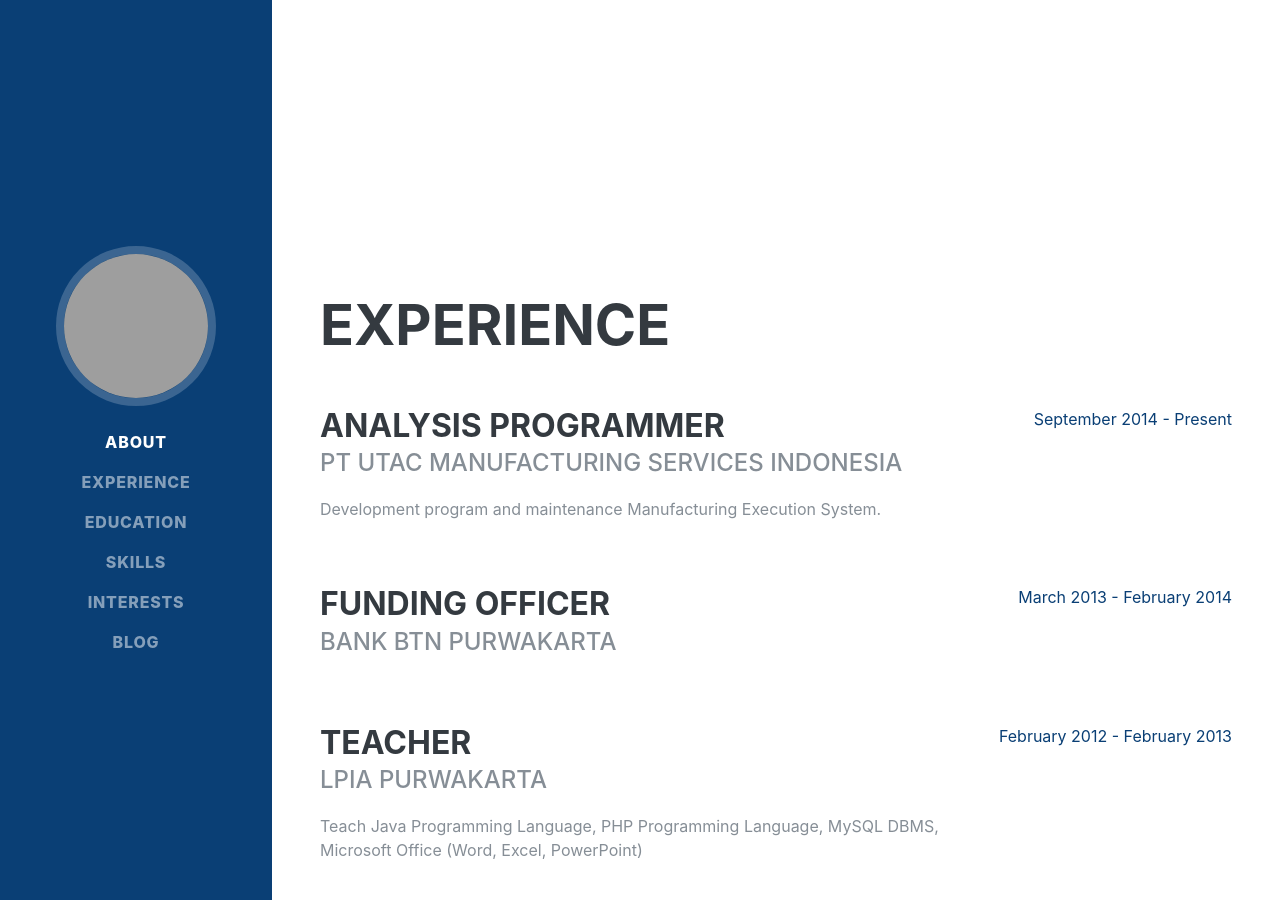
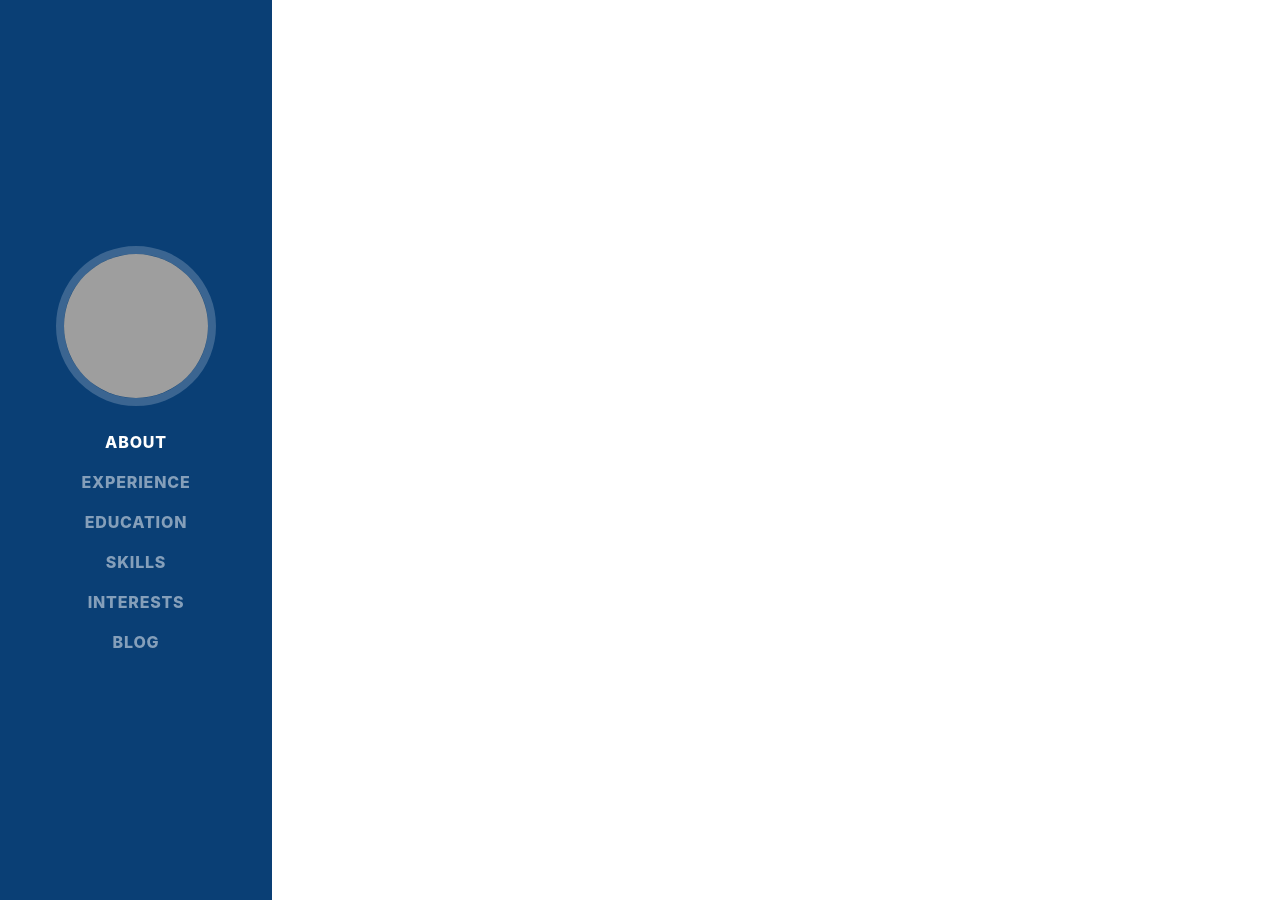
Before and after one commit to ananurdiana/ananurdiana.github.io, a Jekyll site: the page built from page_404.md, in a window 1280 px wide and 900 px high, scrolled down 1642 px. Built offline with Jekyll 4.4.1, drawn with Linux system fonts in a browser that asks for light colours; some web fonts are replaced; our own code applies the rules of GitHub Pages for plain Markdown files; some of the changed text lies outside the part shown; grey boxes are pictures that could not be loaded.

Commit message:
Update default.html

```diff
--- a/_layouts/default.html
+++ b/_layouts/default.html
@@ -38,6 +38,9 @@
 			<span class="navbar-toggler-icon"></span>
 		</button>
 		<div class="collapse navbar-collapse" id="navbarSupportedContent">
+			<nav>
+				<ul class="navbar-nav"></ul>
+			</nav>
 			<ul class="navbar-nav">
 				<li class="nav-item">
 					<a class="nav-link js-scroll-trigger" href="#about">About</a>
@@ -74,23 +77,6 @@
 				<div class="subheading mb-5">
 					{{ page.description | default: site.description | default: site.github.project_tagline }}
 				</div>
-				<p class="lead mb-5">I am experienced in leveraging agile frameworks to provide a robust synopsis for high level
-					overviews. Iterative approaches to corporate strategy foster collaborative thinking to further the overall
-					value proposition.</p>
-				<div class="social-icons">
-					<a href="https://www.linkedin.com/in/ana-nurdiana/">
-						<i class="fab fa-linkedin-in"></i>
-					</a>
-					<a href="https://github.com/ananurdiana">
-						<i class="fab fa-github"></i>
-					</a>
-					<a href="https://www.instagram.com/kanganan/">
-						<i class="fab fa-instagram"></i>
-					</a>
-					<a href="https://www.facebook.com/kang.anan.91">
-						<i class="fab fa-facebook-f"></i>
-					</a>
-				</div>
 			</div>
 		</section>
 
@@ -102,46 +88,7 @@
 			</div>
 		</section>
 
-		<section class="resume-section p-3 p-lg-5 d-flex align-items-center" id="experience">
-			<div class="w-100">
-				<h2 class="mb-5">Experience</h2>
 
-				<div class="resume-item d-flex flex-column flex-md-row justify-content-between mb-5">
-					<div class="resume-content">
-						<h3 class="mb-0">Analysis Programmer</h3>
-						<div class="subheading mb-3">PT UTAC Manufacturing Services Indonesia</div>
-						<p>Development program and maintenance Manufacturing Execution System.</p>
-					</div>
-					<div class="resume-date text-md-right">
-						<span class="text-primary">September 2014 - Present</span>
-					</div>
-				</div>
-
-				<div class="resume-item d-flex flex-column flex-md-row justify-content-between mb-5">
-					<div class="resume-content">
-						<h3 class="mb-0">Funding Officer</h3>
-						<div class="subheading mb-3">Bank BTN Purwakarta</div>
-						<!-- <p>Customer relationship.</p> -->
-					</div>
-					<div class="resume-date text-md-right">
-						<span class="text-primary">March 2013 - February 2014</span>
-					</div>
-				</div>
-
-				<div class="resume-item d-flex flex-column flex-md-row justify-content-between mb-5">
-					<div class="resume-content">
-						<h3 class="mb-0">Teacher</h3>
-						<div class="subheading mb-3">LPIA Purwakarta</div>
-						<p>Teach Java Programming Language, PHP Programming Language, MySQL DBMS, Microsoft Office (Word, Excel,
-							PowerPoint)</p>
-					</div>
-					<div class="resume-date text-md-right">
-						<span class="text-primary">February 2012 - February 2013</span>
-					</div>
-				</div>
-			</div>
-
-		</section>
 	</div>
 
 	<!-- Bootstrap core JavaScript -->
```
